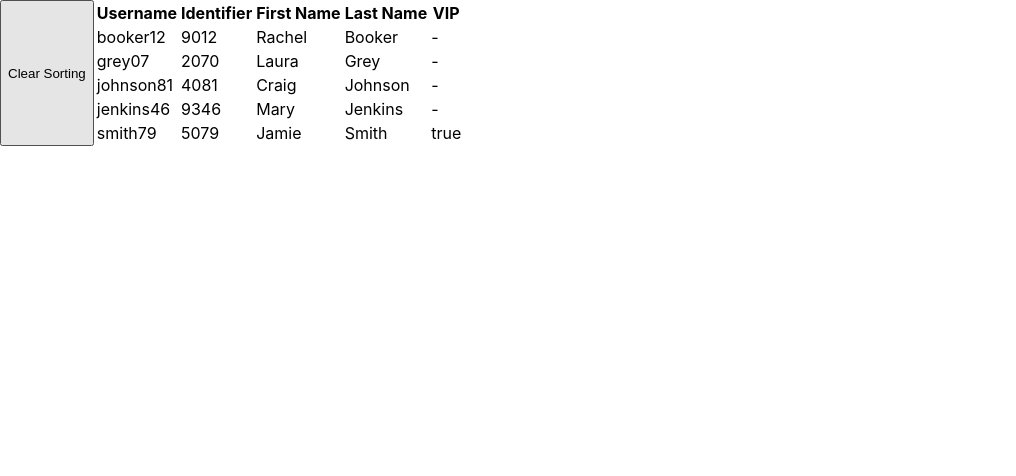
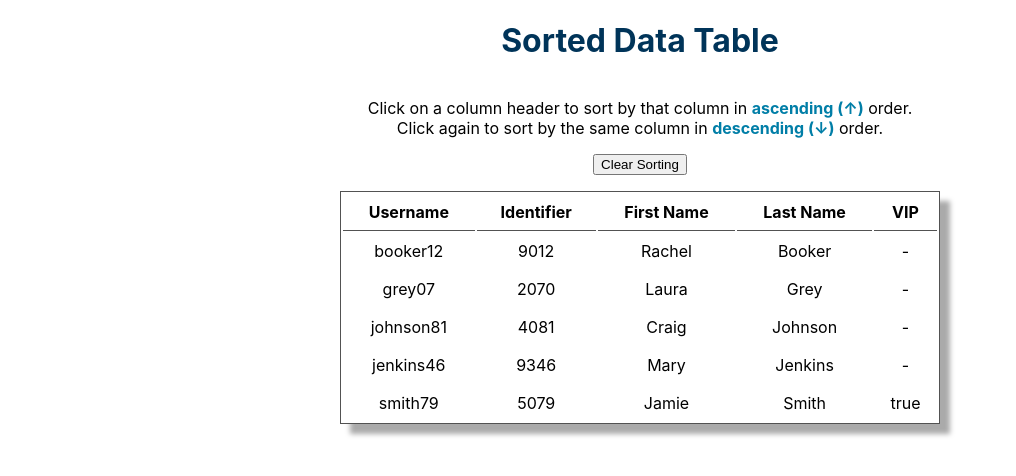
Before and after one commit to adamklingbaum/take-home-table, a React (Create React App) app: page / in a window 1280 px wide. Shown: the top 476 px of the page, without its empty margins (0-1016 px from the left). Built offline with nearby package versions, Linux system fonts and the light colour scheme.

Commit message:
Add styles

```diff
--- a/src/App.css
+++ b/src/App.css
@@ -1,3 +1,43 @@
 .App {
   display: flex;
+  flex-direction: column;
+  align-items: center;
+  text-align: center;
 }
+
+h1 {
+  color: #003459;
+}
+
+.Table {
+  margin-top: 1rem;
+  min-width: 600px;
+  max-width: 1200px;
+}
+
+.Table table {
+  width: 100%;
+  border: 1px solid rgba(25, 25, 25, 0.75);
+  box-shadow: 10px 10px 5px #aaaaaa;
+}
+
+.Table th {
+  cursor: pointer;
+}
+
+th {
+  border-bottom: 1px solid rgba(25, 25, 25, 0.75);
+}
+
+th,
+td {
+  padding: 0.5rem;
+}
+
+.header-selected {
+  color: #007ea7;
+}
+
+.bold {
+  font-weight: bold;
+}
--- a/src/App.js
+++ b/src/App.js
@@ -8,6 +8,14 @@ function App() {
   const data = initData;
   return (
     <div className='App'>
+      <h1>Sorted Data Table</h1>
+      <p>
+        Click on a column header to sort by that column in{' '}
+        <span className='header-selected bold'>ascending (↑)</span> order.
+        <br />
+        Click again to sort by the same column in{' '}
+        <span className='header-selected bold'>descending (↓)</span> order.
+      </p>
       <Table data={data} />
     </div>
   );
@@ -46,7 +54,8 @@ function Table(props) {
     return sortedData;
   };
 
-  const sortedData = getSortedData(); // derived state based on sortBy
+  // Derived state based on sortBy
+  const sortedData = getSortedData();
 
   const clearSort = () => {
     setSortBy(initSortBy);
@@ -74,7 +83,11 @@ function Table(props) {
       </button>
       <div className='Table'>
         <table>
-          <Head headers={headers} handleHeaderClick={handleHeaderClick} />
+          <Head
+            headers={headers}
+            handleHeaderClick={handleHeaderClick}
+            sortBy={sortBy}
+          />
           <Body headers={headers} data={sortedData} />
         </table>
       </div>
@@ -83,12 +96,24 @@ function Table(props) {
 }
 
 function Head(props) {
-  const { headers, handleHeaderClick } = props;
+  const { headers, handleHeaderClick, sortBy } = props;
+  const [key, direction] = sortBy;
+  const arrows = {
+    asc: '↑',
+    desc: '↓',
+  };
   return (
     <thead>
       <tr>
         {headers.map((header) => (
-          <th onClick={() => handleHeaderClick(header)}>{header}</th>
+          <th
+            key={header}
+            onClick={() => handleHeaderClick(header)}
+            className={key === header ? 'header-selected' : ''}
+          >
+            {header}
+            {key === header && <span>{arrows[direction]}</span>}
+          </th>
         ))}
       </tr>
     </thead>
@@ -97,20 +122,25 @@ function Head(props) {
 
 function Body(props) {
   const { headers, data } = props;
-
   return (
     <tbody>
-      {data.map((row) => {
-        return (
-          <tr>
-            {headers.map((header) => (
-              <td>{row[header] ?? '-'}</td>
-            ))}
-          </tr>
-        );
-      })}
+      {data.map((row, idx) => (
+        <BodyRow row={row} headers={headers} key={idx} />
+      ))}
     </tbody>
   );
 }
 
+function BodyRow(props) {
+  const { row, headers } = props;
+
+  return (
+    <tr>
+      {headers.map((header) => (
+        <td key={header}>{row[header] ?? '-'}</td>
+      ))}
+    </tr>
+  );
+}
+
 export default App;
--- a/src/index.js
+++ b/src/index.js
@@ -2,16 +2,10 @@ import React from 'react';
 import ReactDOM from 'react-dom';
 import './index.css';
 import App from './App';
-import reportWebVitals from './reportWebVitals';
 
 ReactDOM.render(
   <React.StrictMode>
     <App />
   </React.StrictMode>,
-  document.getElementById('root')
+  document.getElementById('root'),
 );
-
-// If you want to start measuring performance in your app, pass a function
-// to log results (for example: reportWebVitals(console.log))
-// or send to an analytics endpoint. Learn more: https://bit.ly/CRA-vitals
-reportWebVitals();
```
